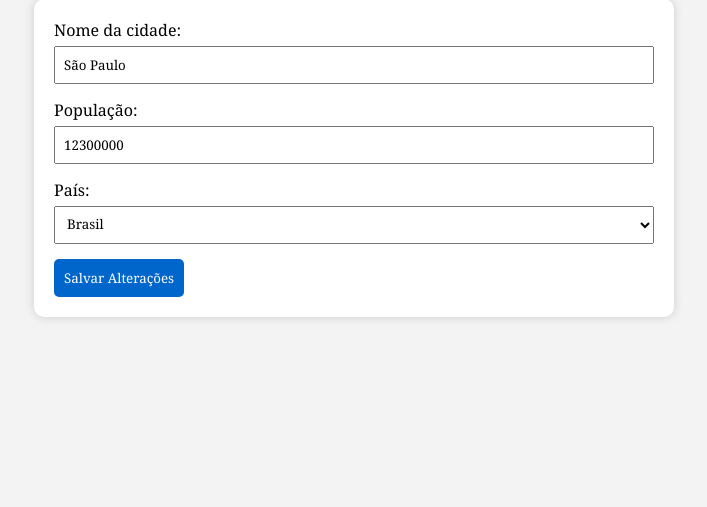
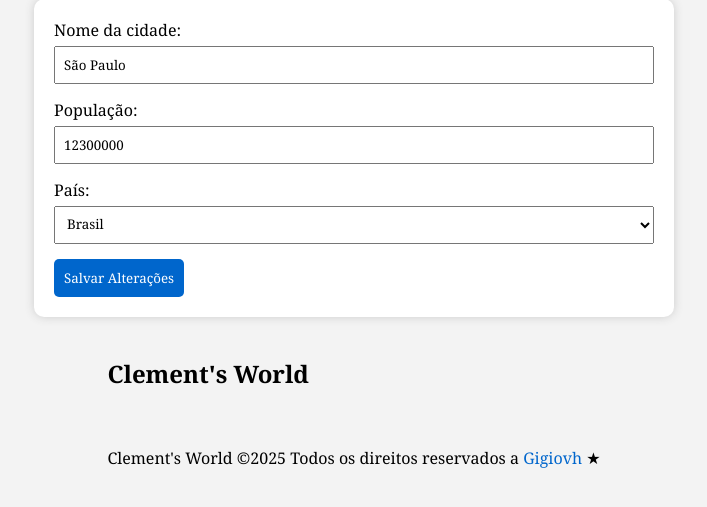
Before and after one commit to Gigiovh/Crud-Mundo, a PHP site: page /cidade/editar_cidade.php?id=1 in a window 1280 px wide. Shown: the part 122-629 px from the top of the page, without its empty margins (286-993 px from the left). Run offline with PHP 8.4, Linux system fonts and the light colour scheme; data comes from the database, SQL or seed files in the repository; some web fonts are replaced.

Commit message:
Update editar_cidade.php

```diff
--- a/cidade/editar_cidade.php
+++ b/cidade/editar_cidade.php
@@ -75,4 +75,23 @@ if (isset($_POST['salvar'])) {
 }
 ?>
 </body>
+
+<!-- Footer -->
+<footer class="footer">
+  <h2 class="footer-logo">Clement's World</h2>
+
+
+  <div class="footer-social">
+    <a href="https://twitter.com" target="_blank"><i class="fab fa-twitter"></i></a>
+    <a href="https://facebook.com" target="_blank"><i class="fab fa-facebook-f"></i></a>
+    <a href="https://instagram.com" target="_blank"><i class="fab fa-instagram"></i></a>
+    <a href="https://github.com/Gigiovh" target="_blank"><i class="fab fa-github"></i></a>
+    <a href="https://youtube.com" target="_blank"><i class="fab fa-youtube"></i></a>
+  </div>
+
+  <p class="footer-copy">
+    Clement's World ©2025 Todos os direitos reservados a <a href="https://github.com/Gigiovh">Gigiovh</a>
+    <span class="heart">★</span>
+  </p>
+</footer>
 </html>
```
